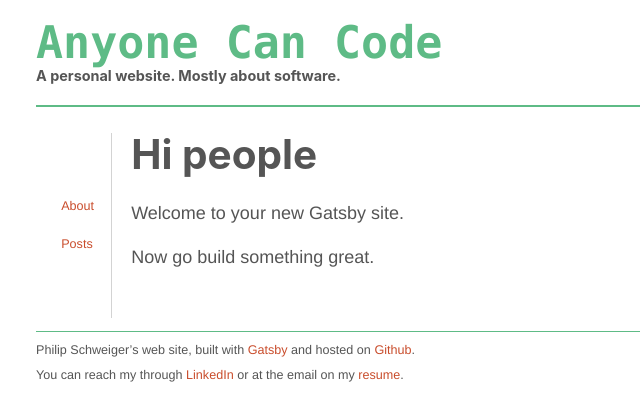
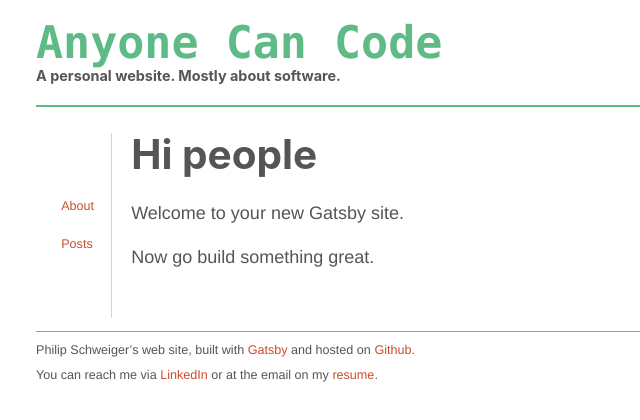
Before and after one commit to anyonecancode/philipschweiger.com.source, a Gatsby site: page / in a window 1280 px wide. Shown: the full height of the page, 0-640 px from the left. Built offline with nearby package versions, Linux system fonts and the light colour scheme; Gatsby itself is replaced by a stand-in of ours.

Commit message:
Corrects typo in footer

```diff
--- a/src/components/footer.js
+++ b/src/components/footer.js
@@ -12,7 +12,7 @@ const Footer = () => (
       .
     </p>
     <p>
-      You can reach my through{' '}
+      You can reach me via{' '}
       <a href="https://www.linkedin.com/in/philipschweiger/">LinkedIn</a> or at
       the email on my{' '}
       <a href={withPrefix('/files/schweiger_resume.pdf')}>resume</a>.
```
